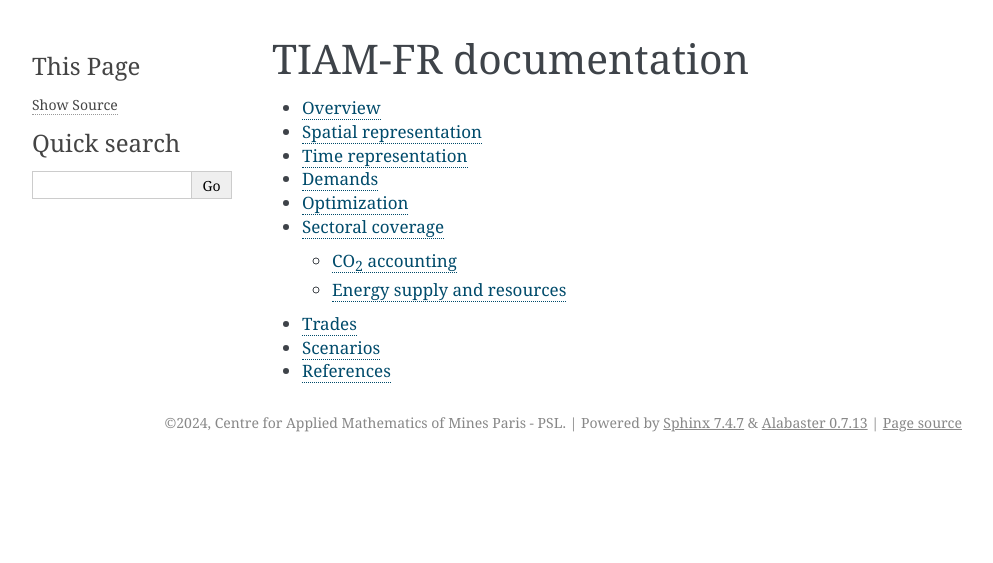
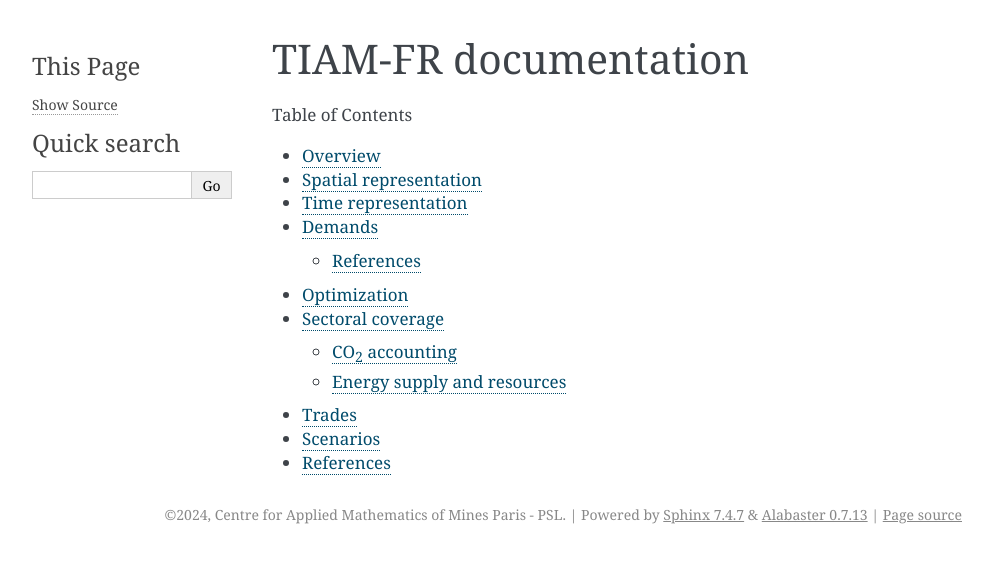
Before and after one commit to LucasDesport/tiam-fr, a Sphinx documentation site: the page built from docs/index.rst, in a window 1280 px wide. Shown: the top 563 px of the page, without its empty margins (148-1141 px from the left). Built offline with Sphinx 7.4.7, drawn with Linux system fonts in a browser that asks for light colours.

Commit message:
Update index.rst

```diff
--- a/docs/index.rst
+++ b/docs/index.rst
@@ -7,8 +7,8 @@ TIAM-FR documentation
 ======================================
 
 .. toctree::
+   :caption: Table of Contents
    :maxdepth: 3
-   :titlesonly:
 
    overview/index
    spatial-representation/index
```
